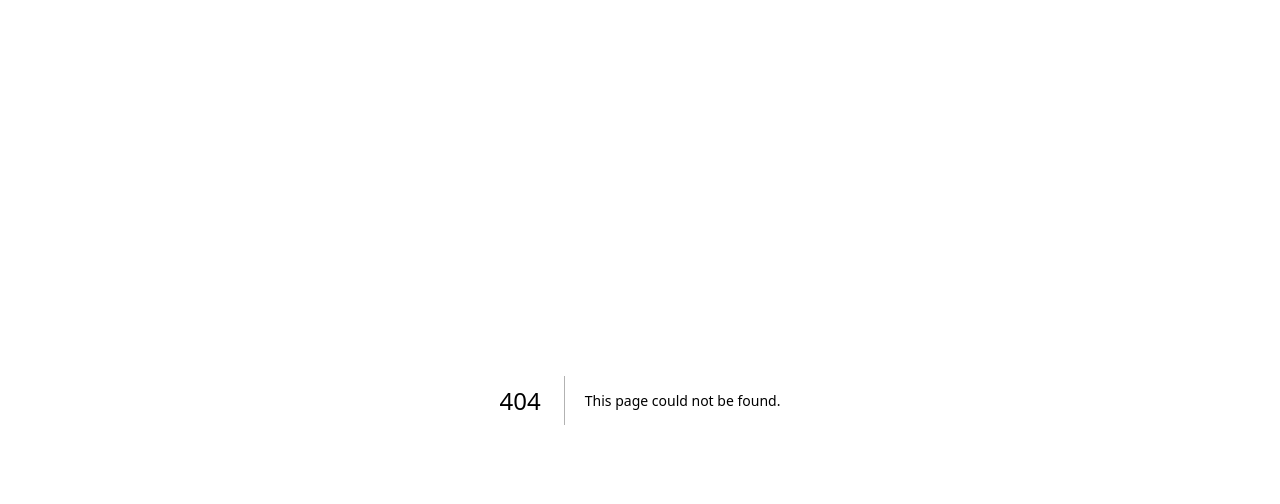
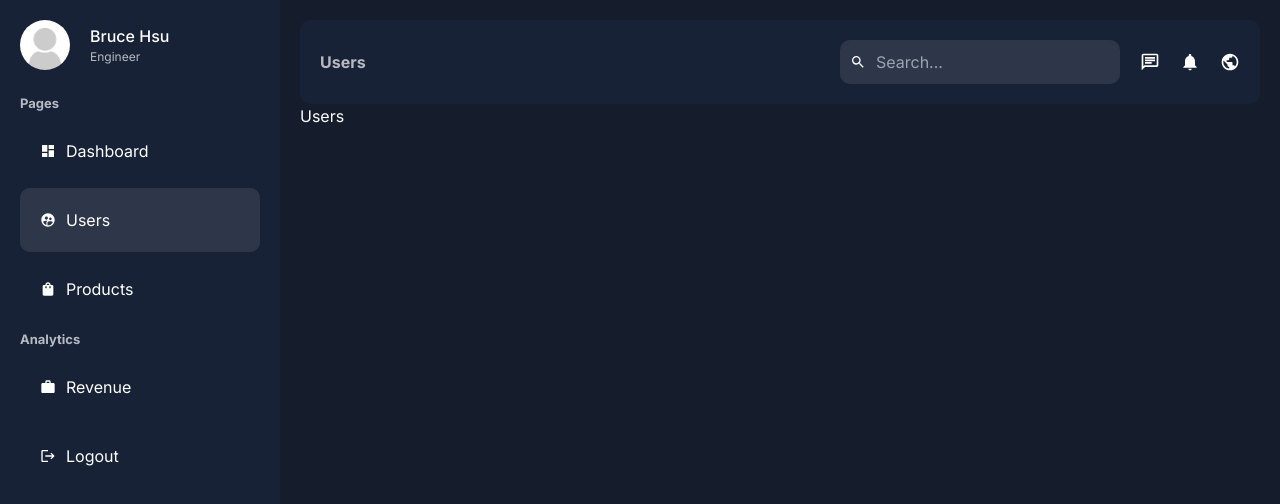
Before and after one commit to Bruce-CodeMan/next_dashboard, a Next.js app: page /dashboard/users in a window 1280 px wide. Before the commit this address had no page. Shown: the top 504 px of the page. Built offline with nearby package versions, Linux system fonts and the light colour scheme.

Commit message:
finish the navbar

```diff
--- /dev/null
+++ b/src/app/dashboard/products/page.tsx
@@ -0,0 +1,10 @@
+/*
+ * @Date: 2024-01-11 15:37:51
+ * @Author: Bruce Hsu
+ * @Description:
+ */
+export default function Page() {
+	return (
+		<div>Products</div>
+	)
+}
--- /dev/null
+++ b/src/app/dashboard/revenue/page.tsx
@@ -0,0 +1,10 @@
+/*
+ * @Date: 2024-01-11 15:38:31
+ * @Author: Bruce Hsu
+ * @Description:
+ */
+export default function Revenue() {
+	return (
+		<div>Revenue</div>
+	)
+}
--- a/src/app/dashboard/item/page.tsx
+++ b/src/app/dashboard/users/page.tsx
@@ -1,8 +1,13 @@
+/*
+ * @Date: 2024-01-11 11:15:00
+ * @Author: Bruce Hsu
+ * @Description:
+ */
 export default async function Item() {
 
 	await new Promise(resolve => setTimeout(resolve, 2500))
 
 	return (
-		<div>Item</div>
+		<div>Users</div>
 	)
 }
--- a/src/layouts/dashboard/dashboard.module.css
+++ b/src/layouts/dashboard/dashboard.module.css
@@ -7,6 +7,7 @@
 	flex: 1;
 	background-color: var(--bgSoft);
 	padding: 20px;
+	height: 100vh;
 }
 
 .content {
--- a/src/layouts/dashboard/layout.tsx
+++ b/src/layouts/dashboard/layout.tsx
@@ -6,7 +6,7 @@
 // src/layouts/dashboard/layout.tsx
 
 // Custom Imports
-import Header from "./header/header"
+import Header from "./navbar/navbar"
 import Sidebar from "./siderbar/sidebar"
 
 // Custom Imports
--- /dev/null
+++ b/src/layouts/dashboard/navbar/navbar.module.css
@@ -0,0 +1,42 @@
+/* src/layouts/dashboard/navbar/navbar.module.css */
+.container {
+	display: flex;
+	align-items: center;
+	justify-content: space-between;
+	padding: 20px;
+	border-radius: 10px;
+	background-color: var(--bgSoft);
+}
+
+.title {
+	font-weight: bold;
+	color: var(--textSoft);
+	text-transform: capitalize;
+}
+
+.menu {
+	display: flex;
+	align-items: center;
+	gap: 20px;
+}
+
+.search {
+	display: flex;
+	align-items: center;
+	gap:10px;
+	background-color: #2e374a;
+	padding: 10px;
+	border-radius: 10px;
+}
+
+.input {
+	outline: none;
+	background-color: transparent;
+	border: none;
+	color: var(--text);
+}
+
+.icons {
+	display: flex;
+	gap: 20px;
+}
--- /dev/null
+++ b/src/layouts/dashboard/navbar/navbar.tsx
@@ -0,0 +1,42 @@
+/*
+ * @Date: 2024-01-11 10:48:53
+ * @Author: Bruce Hsu
+ * @Description:
+ */
+
+// src/layouts/dashboard/navbar/navbar.tsx
+"use client";
+
+import { usePathname } from "next/navigation"
+
+import {
+	MdNotifications,
+	MdOutlineChat,
+	MdPublic,
+	MdSearch
+} from "react-icons/md"
+
+// Custom Imports - Style
+import styles from "./navbar.module.css"
+
+export default function Header() {
+
+	const pathname = usePathname()
+
+	return (
+		<div className={styles.container}>
+			<div className={styles.title}>{pathname.split("/").pop()}</div>
+			<div className={styles.menu}>
+				<div className={styles.search}>
+					<MdSearch />
+					<input type="text" placeholder="Search..." className={styles.input}/>
+				</div>
+				<div className={styles.icons}>
+					<MdOutlineChat size={20}/>
+					<MdNotifications size={20}/>
+					<MdPublic size={20}/>
+				</div>
+			</div>
+		</div>
+	)
+}
--- a/src/layouts/dashboard/siderbar/sidebar.module.css
+++ b/src/layouts/dashboard/siderbar/sidebar.module.css
@@ -41,3 +41,21 @@
 	font-size: 13px;
 	margin: 10px 0;
 }
+
+.logout {
+	display: flex;
+	padding: 20px;
+	margin: 5px 0;
+	align-items: center;
+	gap: 10px;
+	cursor: pointer;
+	border-radius: 10px;
+	background: none;
+	border: none;
+	color: white;
+	width: 100%;
+}
+
+.logout:hover {
+	background-color: #2e374a;
+}
--- a/src/layouts/dashboard/siderbar/sidebar.tsx
+++ b/src/layouts/dashboard/siderbar/sidebar.tsx
@@ -9,7 +9,8 @@
 	MdDashboard,
 	MdSupervisedUserCircle,
 	MdShoppingBag,
-	MdWork
+	MdWork,
+	MdLogout
 } from "react-icons/md"
 
 // Custom Imports - Style
@@ -73,6 +74,8 @@
 					</li>
 				))}
 			</ul>
+
+			<button className={styles.logout}><MdLogout /> Logout</button>
 		</div>
 	)
 }
```
Also changed, not shown: src/layouts/dashboard/header/header.tsx (deleted, +0 -12 lines), src/layouts/dashboard/header/header.module.css (deleted).
